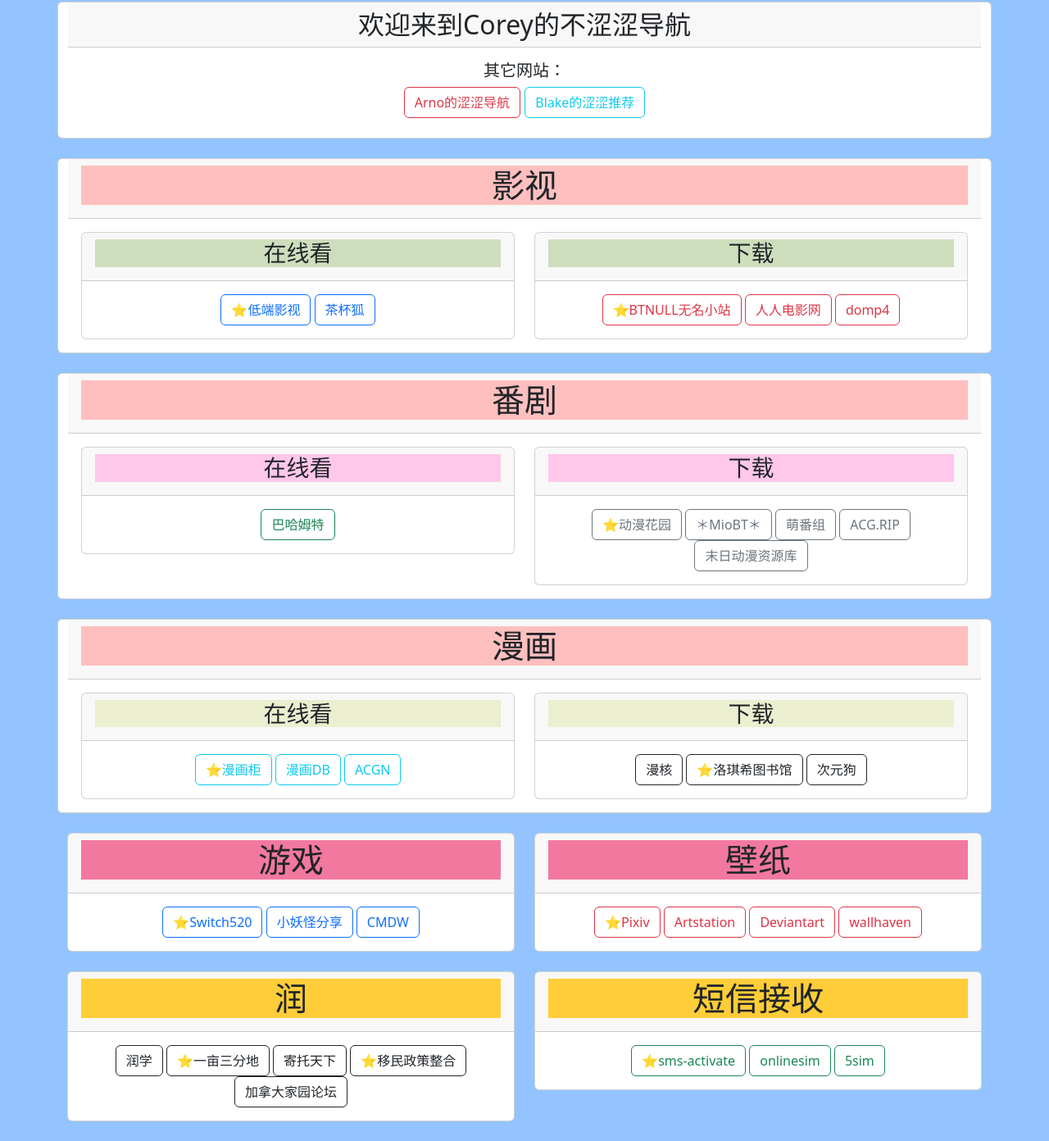
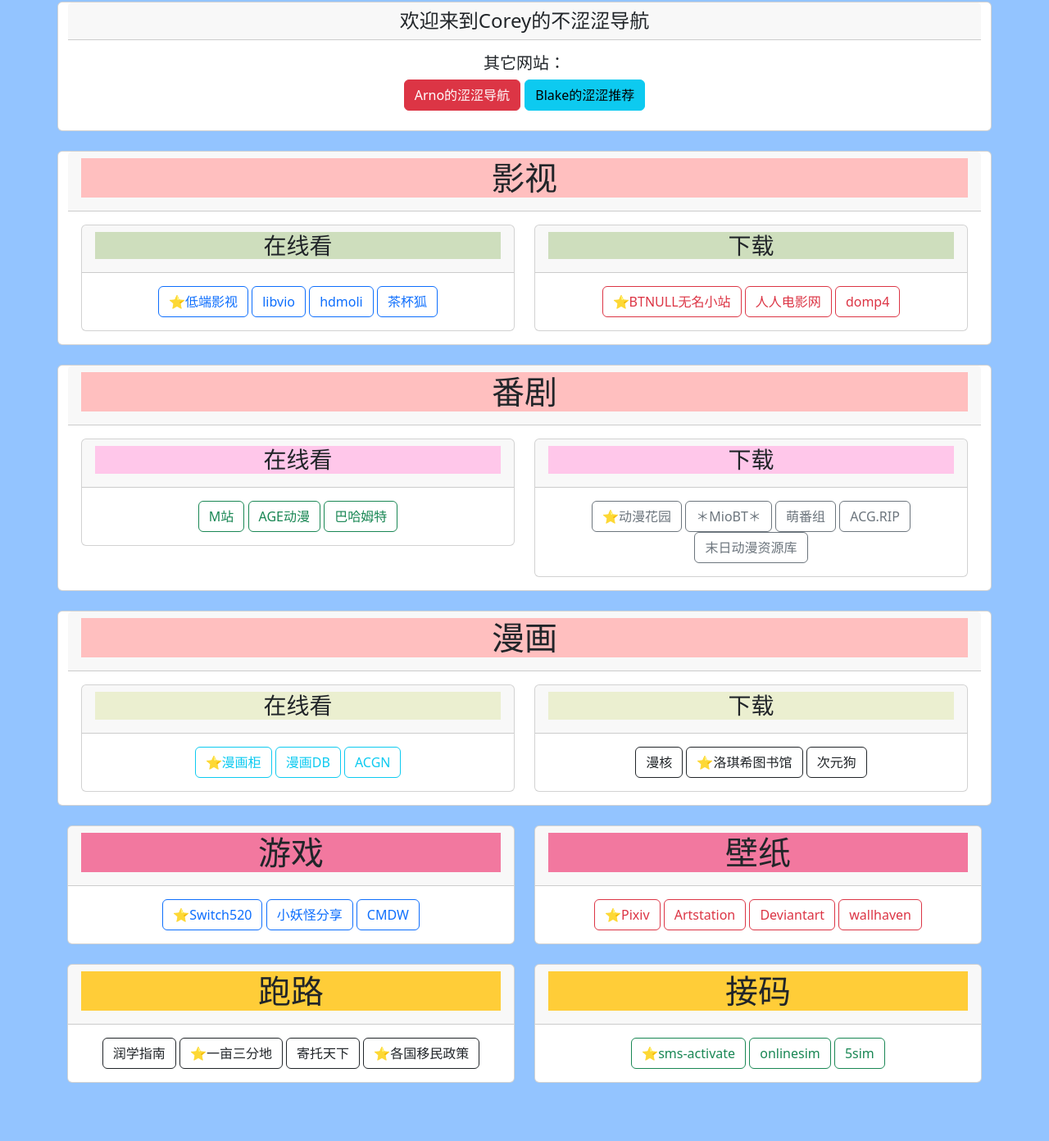
Before and after one commit to Laura-Timothy/CeciliaHansenNot-R18, a plain HTML site: page index.html in a window 1280 px wide. Shown: the part 22-1414 px from the top of the page at 82% size. After the commit the page ends 1367 px from the top, so only its background shows below. Drawn offline with nearby package versions, Linux system fonts and the light colour scheme.

Commit message:
Update index.html

```diff
--- a/index.html
+++ b/index.html
@@ -33,7 +33,7 @@
 
         <div class="row"><!-- r0开始 -->
             <div class="card text-bg-">
-                <h2 class="card-header">欢迎来到Corey的不涩涩导航</h2>
+                <h4 class="card-header">欢迎来到Corey的不涩涩导航</h4>
                 <div class="card-body text-center">
                     <!-- <h5 class="card-title">📌本网站会收集一些涩涩网站</h5> -->
 
@@ -41,8 +41,8 @@
                         </h5>
 
                         <h5 class="card-title">
-                            <a class="btn btn-outline-danger" href="https://carolinekaren.site/"   target="_blank" role="button">Arno的涩涩导航</a>
-                            <a class="btn btn-outline-info" href="https://rec.carolinekaren.site/"   target="_blank" role="button">Blake的涩涩推荐</a>
+                            <a class="btn btn-danger" href="https://carolinekaren.site/"   target="_blank" role="button">Arno的涩涩导航</a>
+                            <a class="btn btn-info" href="https://rec.carolinekaren.site/"   target="_blank" role="button">Blake的涩涩推荐</a>
 
                         </h5>
 
@@ -70,6 +70,8 @@
                               <div class="card-body text-center">
                                 <a class="btn btn-outline-primary" href="https://ddys.pro/" target="_blank" role="button">⭐️低端影视</a>
                                 <!-- <a class="btn btn-outline-primary" href="https://ddys.wiki/" target="_blank" role="button">低端影视网址发布页</a> -->
+                                <a class="btn btn-outline-primary" href="https://www.libvio.me/" target="_blank" role="button">libvio</a>
+                                <a class="btn btn-outline-primary" href="https://www.hdmoli.com/" target="_blank" role="button">hdmoli</a>
                                 <a class="btn btn-outline-primary" href="https://www.cupfox.app/" target="_blank" role="button">茶杯狐</a>
 
                               </div>
@@ -115,8 +117,9 @@
                                     <h3 style="background-color: #FFC7EA;">在线看</h3>
                                 </div>
                                 <div class="card-body text-center">
+                                    <a class="btn btn-outline-success" href="http://www.bimiacg10.net/" target="_blank" role="button">M站</a>
+                                    <a class="btn btn-outline-success" href="https://www.agemys.org/" target="_blank" role="button">AGE动漫</a>
                                     <a class="btn btn-outline-success" href="https://ani.gamer.com.tw/" target="_blank" role="button">巴哈姆特</a>
-
                                 </div>
                               </div>
                         </div>
@@ -229,14 +232,14 @@
             <div class="col-sm-6">
                 <div class="card ">
                     <div class="card-header text-center">
-                        <h1 style="background-color: #FFCD38;">润</h1>
+                        <h1 style="background-color: #FFCD38;">跑路</h1>
                     </div>
                     <div class="card-body text-center">
-                        <a class="btn btn-outline-dark" href="https://github.com/The-Run-Philosophy-Organization/run" target="_blank" role="button" >润学</a>
+                        <a class="btn btn-outline-dark" href="https://github.com/The-Run-Philosophy-Organization/run" target="_blank" role="button" >润学指南</a>
                         <a class="btn btn-outline-dark" href="https://www.1point3acres.com/bbs/" target="_blank" role="button" >⭐️一亩三分地</a>
                         <a class="btn btn-outline-dark" href="https://bbs.gter.net/" target="_blank" role="button" >寄托天下</a>
-                        <a class="btn btn-outline-dark" href="https://js.flyabroad.com.hk/" target="_blank" role="button" >⭐️移民政策整合</a>
-                        <a class="btn btn-outline-dark" href="https://forum.iask.ca/" target="_blank" role="button" >加拿大家园论坛</a>
+                        <a class="btn btn-outline-dark" href="https://js.flyabroad.com.hk/" target="_blank" role="button" >⭐️各国移民政策</a>
+                        <!-- <a class="btn btn-outline-dark" href="https://forum.iask.ca/" target="_blank" role="button" >加拿大家园论坛</a> -->
 
                     </div>
                 </div>
@@ -245,7 +248,7 @@
             <div class="col-sm-6">
                 <div class="card ">
                     <div class="card-header text-center">
-                        <h1 style="background-color: #FFCD38;">短信接收</h1>
+                        <h1 style="background-color: #FFCD38;">接码</h1>
                     </div>
                     <div class="card-body text-center">
                         <a class="btn btn-outline-success" href="https://sms-activate.org/cn/getNumber" target="_blank" role="button" >⭐️sms-activate</a>
```
